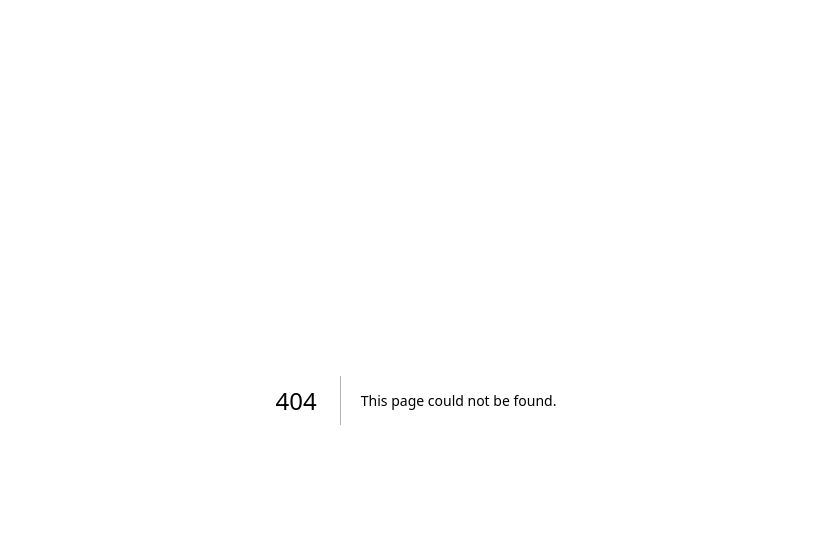
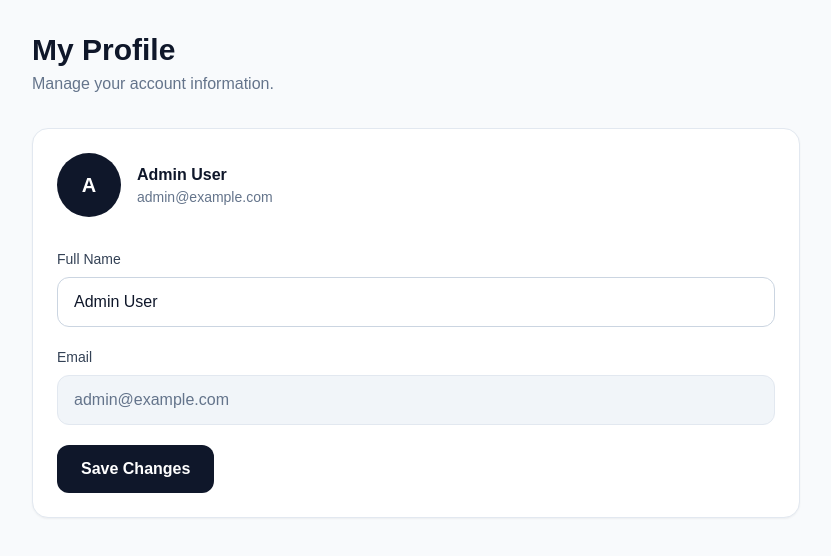
Before and after one commit to appdeveloper3882423-gif/task-manager, a Next.js app: page /dashboard/profile in a window 1280 px wide. Before the commit this address had no page. Shown: the top 556 px of the page, without its empty margins (224-1055 px from the left). Built offline with nearby package versions, Linux system fonts and the light colour scheme.

Commit message:
Create page.tsx

```diff
--- /dev/null
+++ b/app/dashboard/profile/page.tsx
@@ -0,0 +1,64 @@
+"use client";
+
+import { useState } from "react";
+
+export default function ProfilePage() {
+  const [name, setName] = useState("Admin User");
+  const [email] = useState("admin@example.com");
+
+  return (
+    <main className="min-h-screen bg-slate-50 p-5 md:p-8">
+      <div className="mx-auto max-w-3xl">
+        <div className="mb-8">
+          <h1 className="text-3xl font-bold text-slate-900">My Profile</h1>
+          <p className="mt-1 text-slate-500">
+            Manage your account information.
+          </p>
+        </div>
+
+        <div className="rounded-2xl border border-slate-200 bg-white p-6 shadow-sm">
+          <div className="mb-8 flex items-center gap-4">
+            <div className="flex h-16 w-16 items-center justify-center rounded-full bg-slate-900 text-xl font-bold text-white">
+              A
+            </div>
+
+            <div>
+              <h2 className="font-bold text-slate-900">{name}</h2>
+              <p className="text-sm text-slate-500">{email}</p>
+            </div>
+          </div>
+
+          <div className="space-y-5">
+            <div>
+              <label className="mb-2 block text-sm font-medium text-slate-700">
+                Full Name
+              </label>
+
+              <input
+                value={name}
+                onChange={(e) => setName(e.target.value)}
+                className="w-full rounded-xl border border-slate-300 px-4 py-3 outline-none focus:border-slate-900"
+              />
+            </div>
+
+            <div>
+              <label className="mb-2 block text-sm font-medium text-slate-700">
+                Email
+              </label>
+
+              <input
+                value={email}
+                disabled
+                className="w-full rounded-xl border border-slate-200 bg-slate-100 px-4 py-3 text-slate-500"
+              />
+            </div>
+
+            <button className="rounded-xl bg-slate-900 px-6 py-3 font-semibold text-white hover:bg-slate-800">
+              Save Changes
+            </button>
+          </div>
+        </div>
+      </div>
+    </main>
+  );
+}
```
